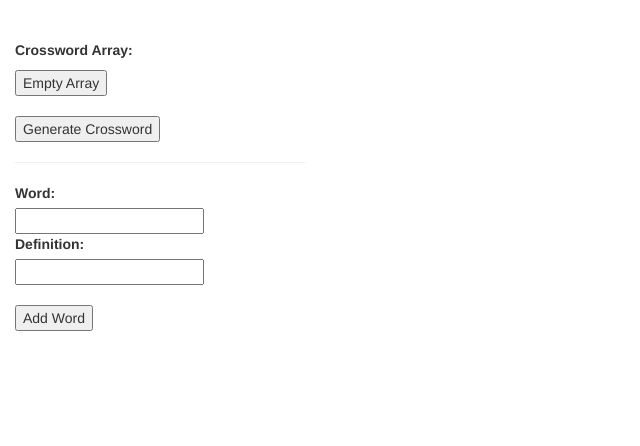
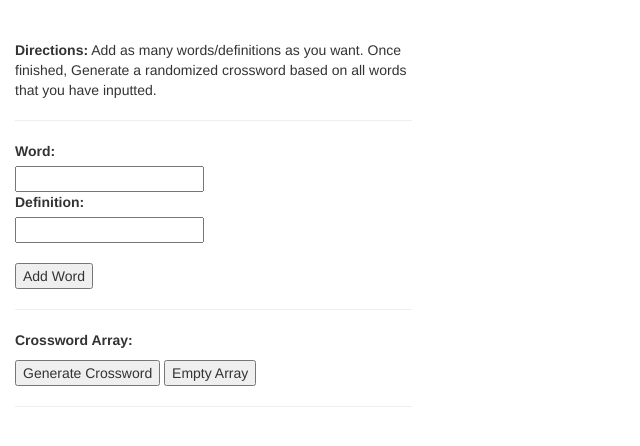
Before and after one commit to shebbbby/crossword-generator, a plain HTML site: page index.html in a window 1280 px wide. Shown: the whole page, without its empty margins (0-640 px from the left). Drawn offline with nearby package versions, Linux system fonts and the light colour scheme.

```diff
--- a/crossword.js
+++ b/crossword.js
@@ -35,6 +35,10 @@ function emptyCrosswordArray(){
     definitions: []
   };
   document.querySelector('#wordsInCrosswordArray').innerHTML = allWordsAndDefinitions.words;
+}
+
+function generateCrosswordPuzzleWithObject(object){
+  generateCrosswordPuzzle(object.words,object.definitions);
 }
 
 // Each cell on the crossword grid is null or one of these
--- a/index.html
+++ b/index.html
@@ -12,16 +12,13 @@
   <body>
 
 
-    <div id="crossword-body" class="col-md-3">
+
+    <div id="crossword-body" class="col-md-4">
       <br>
       <br>
       <p>
-         <strong style="cursor:pointer;">Crossword Array<span id="numberOfWordsInCrosswordArray"></span>:</strong>  <span id="wordsInCrosswordArray"></span>
+        <strong>Directions:</strong> Add as many words/definitions as you want. Once finished, Generate a randomized crossword based on all words that you have inputted.
       </p>
-      <button onclick="emptyCrosswordArray()">Empty Array</button>
-      <br>
-      <br>
-     <button onclick="generateCrosswordPuzzle(allWordsAndDefinitions.words,allWordsAndDefinitions.definitions)">Generate Crossword</button>
       <hr>
       <label style="cursor:pointer;" for="addword-input">Word:</label>
       <br>
@@ -36,6 +33,15 @@
       <br>
       <button onclick="addWordToArrayUsingButton()">Add Word</button>
       <br>
+      <hr>
+      <p>
+         <strong style="cursor:pointer;">Crossword Array<span id="numberOfWordsInCrosswordArray"></span>:</strong>  <span id="wordsInCrosswordArray"></span>
+      </p>
+           <button onclick="generateCrosswordPuzzle(allWordsAndDefinitions.words,allWordsAndDefinitions.definitions)">Generate Crossword</button>
+      <button onclick="emptyCrosswordArray()">Empty Array</button>
+      <!-- <br>
+      <br> -->
+      <hr>
 
   </div>
 
```
Lines whose indentation alone changed are shown as unchanged.
